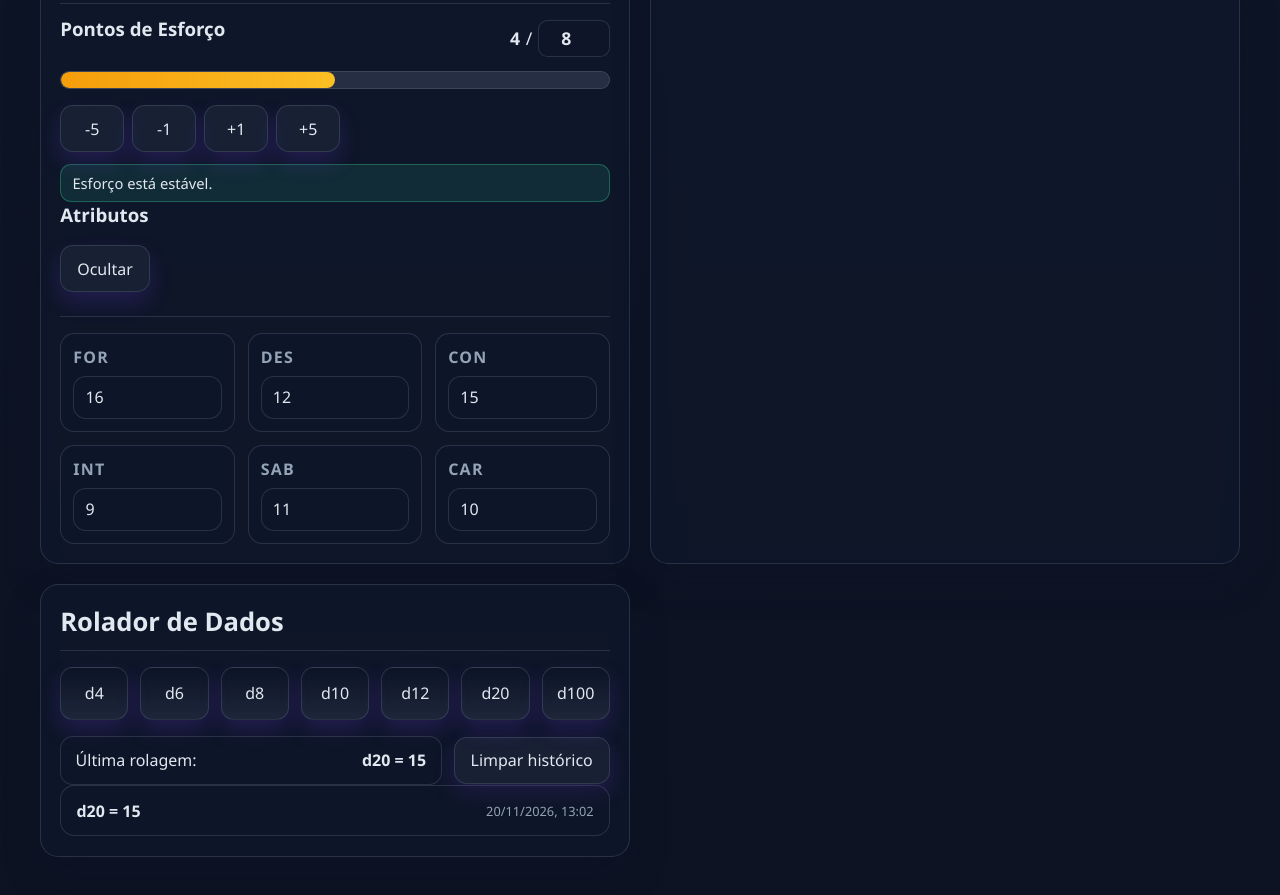
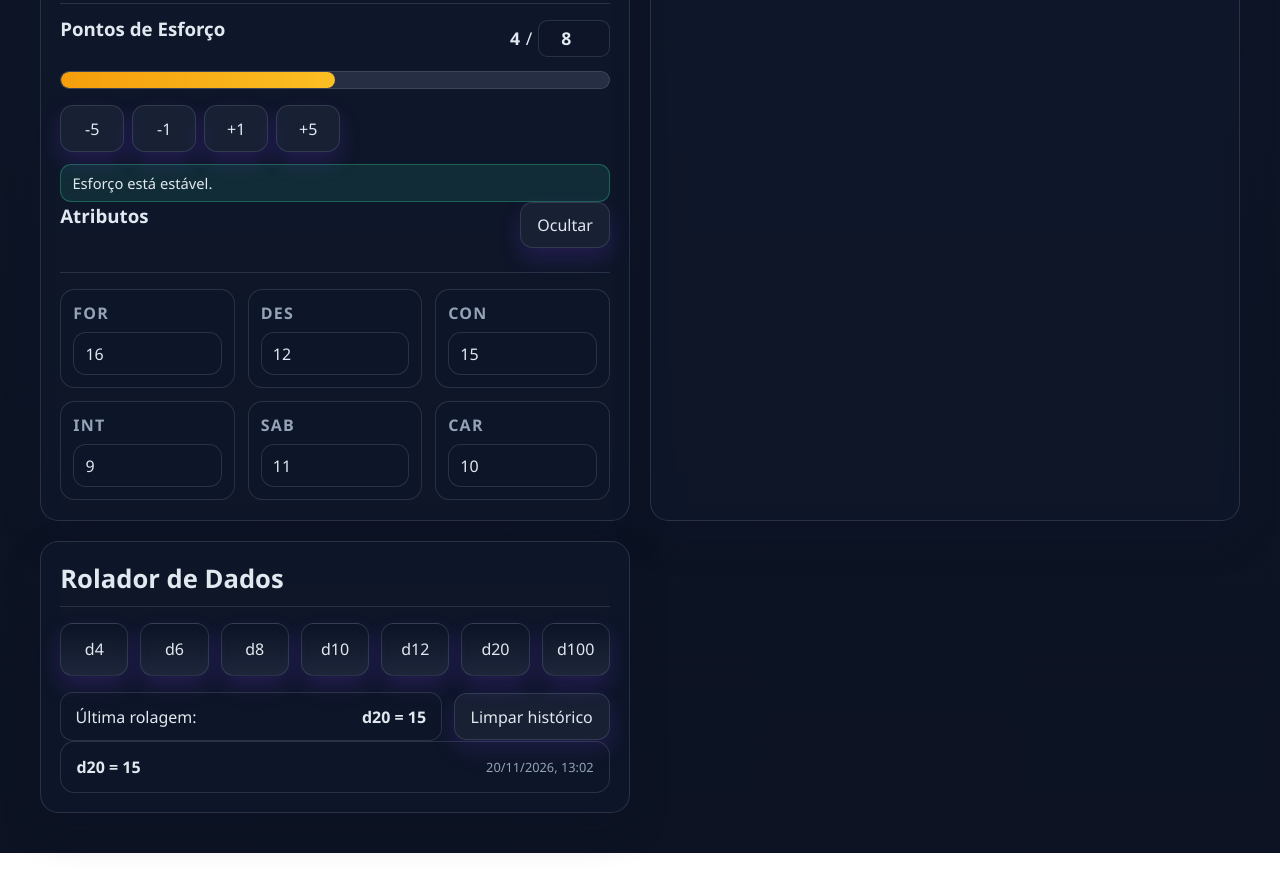
Before and after one commit to professoralissonlucas/chronicles-sheet, a plain HTML site: page index.html in a window 1280 px wide. Shown: the part 1040-1935 px from the top of the page. After the commit the page ends 1893 px from the top, so only its background shows below. Drawn offline with Linux system fonts and the light colour scheme.

Commit message:
Completa backups parciais com valores neutros e alinha cabeçalho Atributos
- Importação durante edição: depois de importar com sucesso, o
  inventário sai do modo de edição (como "Cancelar edição") e os
  formulários do inventário e do diário são limpos. Importação recusada
  não mexe em nada.
- Backup parcial: normalizeState completa o que falta com emptyState
  (personagem sem nome, nível 1, barras cheias com os máximos padrão,
  atributos 10, listas vazias), e não com o personagem de exemplo, que
  continua só no primeiro acesso.
- "Última rolagem" mostra "Nenhuma" quando o histórico está vazio
  (antes ficava a rolagem antiga depois de importar um backup sem dados).
- Cabeçalho "Atributos": .attributes-header reaproveita a regra de
  .hp-header, com o botão Ocultar à direita do título. Conferido nos dois
  temas em 900px e 640px.
- SPEC.md e CLAUDE.md atualizados (emptyState, importação, itens da
  seção 9 resolvidos e novo pendente de espaçamento).

Co-Authored-By: Claude Opus 5.5 <noreply@anthropic.com>

```diff
--- a/script.js
+++ b/script.js
@@ -40,6 +40,33 @@ const defaultState = {
       timestamp: new Date().toISOString(),
     },
   ],
+};
+
+// Valores neutros para completar dados que faltam num backup ou no que estava salvo.
+// O personagem de exemplo (defaultState) aparece só no primeiro acesso, sem nada salvo.
+const emptyState = {
+  theme: 'field',
+  attributesHidden: false,
+  character: {
+    name: '',
+    className: '',
+    level: 1,
+    notes: '',
+    hp: { current: 30, max: 30 },
+    sanity: { current: 20, max: 20 },
+    effort: { current: 8, max: 8 },
+    attributes: {
+      forca: 10,
+      destreza: 10,
+      constituicao: 10,
+      inteligencia: 10,
+      sabedoria: 10,
+      carisma: 10,
+    },
+  },
+  inventory: [],
+  diceHistory: [],
+  journal: [],
 };
 
 const state = loadState();
@@ -127,7 +154,8 @@ function generateId() {
 }
 
 function normalizeState(raw) {
-  const safe = JSON.parse(JSON.stringify(defaultState));
+  // O que faltar é completado com valores neutros, não com o personagem de exemplo.
+  const safe = JSON.parse(JSON.stringify(emptyState));
   // Backup que não é um objeto (array, número, null) é tratado como vazio.
   const merged = deepMerge(safe, isPlainObject(raw) ? raw : {});
 
@@ -140,7 +168,7 @@ function normalizeState(raw) {
   ['hp', 'sanity', 'effort'].forEach((key) => {
     const stat = isPlainObject(merged.character[key]) ? merged.character[key] : safe.character[key];
     const max = clampNumber(stat.max, 1, Infinity, safe.character[key].max);
-    const current = clampNumber(stat.current, 0, max, 0);
+    const current = clampNumber(stat.current, 0, max, max);
     merged.character[key] = { ...stat, current, max };
   });
 
@@ -592,6 +620,9 @@ function bindBackupActions() {
       const nextState = normalizeState(parsed);
       Object.assign(state, nextState);
       saveState();
+      // O item em edição pode não existir no backup: sai do modo de edição e limpa os formulários.
+      clearInventoryForm();
+      journalForm.reset();
       renderAll();
       alert('Backup importado com sucesso!');
     } catch (error) {
@@ -786,6 +817,8 @@ function renderDiceHistory() {
 
   if (!state.diceHistory.length) {
     diceHistoryList.innerHTML = '<li class="empty-state">Nenhuma rolagem registrada ainda.</li>';
+    // Sem histórico (ex.: depois de importar um backup sem rolagens), não mostra a rolagem antiga.
+    lastRollText.textContent = 'Nenhuma';
     return;
   }
 
--- a/styles.css
+++ b/styles.css
@@ -294,7 +294,9 @@ h1 {
   border-top: 1px solid var(--border);
 }
 
-.hp-header {
+/* .attributes-header reaproveita o alinhamento dos cabeçalhos das barras: título à esquerda, controle à direita. */
+.hp-header,
+.attributes-header {
   display: flex;
   justify-content: space-between;
   align-items: center;
```
Also changed, not shown: 2 other files.
